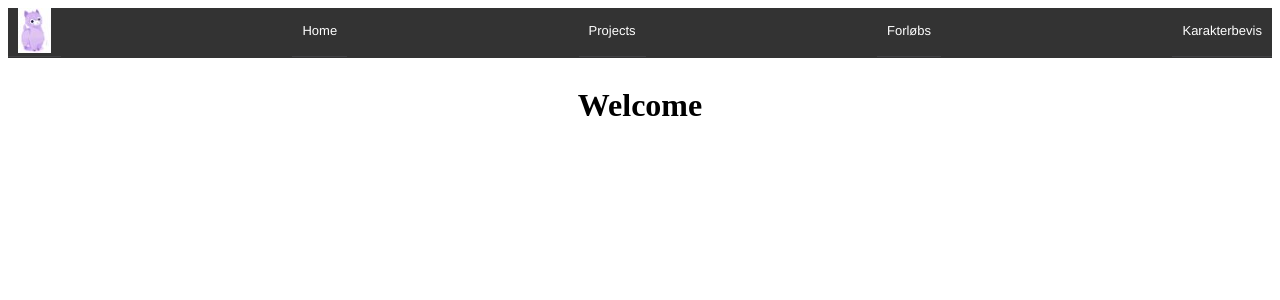
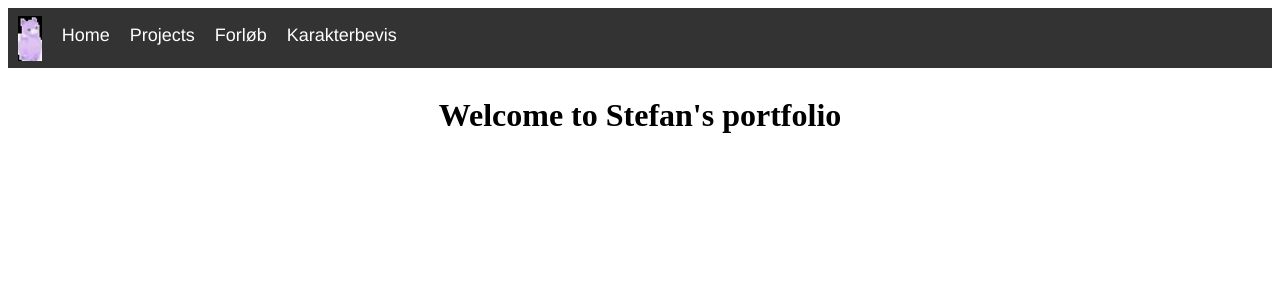
Before and after one commit to stef663k/portfloioTest, a SvelteKit app in the folder myPortfolio/: page / in a window 1280 px wide. Shown: the top 300 px of the page. Built offline with nearby package versions, Linux system fonts and the light colour scheme.

Commit message:
Design½

```diff
--- a/myPortfolio/src/routes/+layout.svelte
+++ b/myPortfolio/src/routes/+layout.svelte
@@ -1,6 +1,6 @@
 <script>
     import { onMount } from "svelte";
-    import Alpaca from "$lib/images/alpaca1.jpg";
+    import Alpaca from "$lib/images/alpaca3.jpg";
 
     let showMobileMenu = false;
 
@@ -8,8 +8,8 @@
         {label: "", href: "/", isLogo: true},
         {label: "Home", href: "/"},
         {label: "Projects", href:"/Projects"},
-        {label: "Forløbs", href: "#"},
-        {label: "Karakterbevis", href: "#"}
+        {label: "Forløb", href: "/Forløb"},
+        {label: "Karakterbevis", href: "/Karakterbevis"}
     ];
 
     const handleMobileClick = () => (showMobileMenu = !showMobileMenu);
@@ -60,7 +60,7 @@
     nav {
         background-color: rgba(0, 0, 0, 0.8);
         font-family: "Helvetica Neue", "Helvetica", "Arial", sans-serif;
-        height: 50px;
+        height: 60px;
     }
 
     .innner {
@@ -73,13 +73,13 @@
 
     a {
         display: flex;
-        justify-self: center;
+        justify-self: left;
         align-self: center;
         height: 100%;
     }
 
     body {
-        background-color: blue;
+        background-color: blanchedalmond;
     }
 
     .logo-image {
@@ -88,6 +88,7 @@
         justify-self: center;
         align-self: center;
         height: 100%;
+        margin-top: 5px;
     }
 
     .mobile-icon {
@@ -152,7 +153,7 @@
     .navbar-list {
         display: none;
         width: 100%;
-        justify-content: space-between;
+        justify-content:flex-start;
         margin: 0;
         padding: 0 40px;
     }
@@ -178,7 +179,8 @@
         left: 0;
         width: 100%;
         height: 1px;
-        background-color: #424245;
+        /* background-color: #424245; */
+        margin: 20px;
     }
 
     .navbar-list a {
@@ -188,7 +190,8 @@
         height: 45px;
         align-items: center;
         padding: 0 10px;
-        font-size: 13px;
+        font-size: 18px;
+        margin-top: 5px;
     }
 
      @media only screen and (min-width: 767px) {
--- a/myPortfolio/src/routes/+page.svelte
+++ b/myPortfolio/src/routes/+page.svelte
@@ -1,5 +1,5 @@
 <div class="mainName">
-    <h1>Welcome</h1>
+    <h1>Welcome to Stefan's portfolio</h1>
 </div>
 
 <style>
```
Also changed, not shown: myPortfolio/src/lib/images/alpaca2.jpg (added), myPortfolio/src/lib/images/alpaca3.jpg (added).
